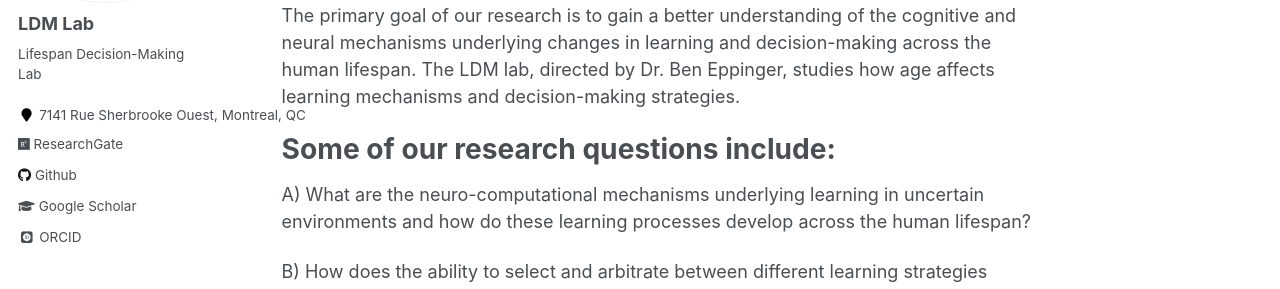
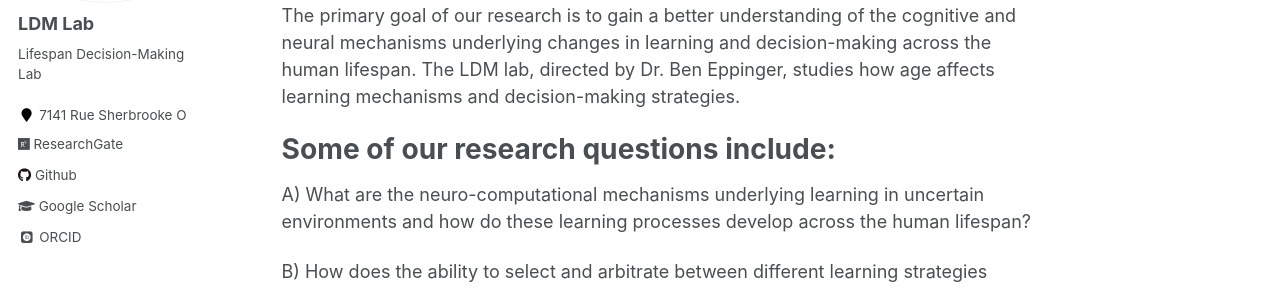
Before and after one commit to seandamiandevine/LDMLab.github.io, a Jekyll site: the page built from _pages/about.md, in a window 1280 px wide. Shown: the part 236-525 px from the top of the page. Built offline with Jekyll 4.4.1, drawn with Linux system fonts in a browser that asks for light colours; some web fonts are replaced.

Commit message:
Update _config.yml

```diff
--- a/_config.yml
+++ b/_config.yml
@@ -83,7 +83,7 @@ author:
   name             : "LDM Lab"
   avatar           : "ben.jpeg"
   bio              : "Lifespan Decision-Making Lab"
-  location         : "7141 Rue Sherbrooke Ouest, Montreal, QC"
+  location         : "7141 Rue Sherbrooke O"
   employer         :
   googlescholar    : "http://yourfullgooglescholarurl.com"
   email            :
```
